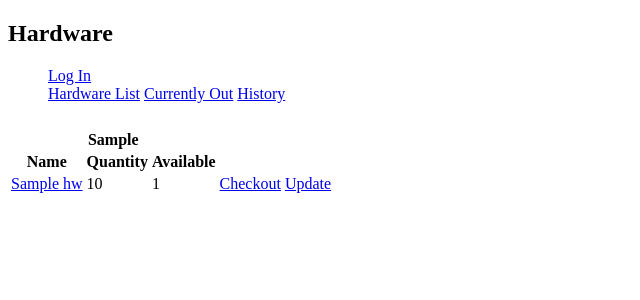
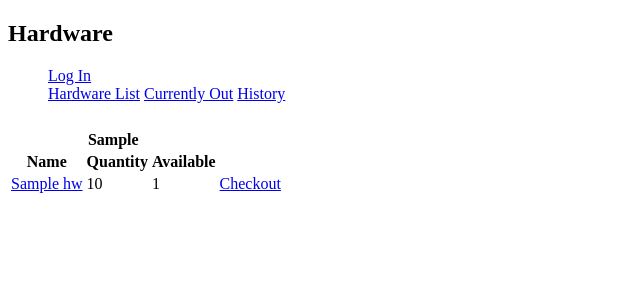
Before and after one commit to ACMWM/hardwarecheckout, a Flask app: page / in a window 1280 px wide. Shown: the top 300 px of the page, without its empty margins (0-640 px from the left). Run offline with Flask 2, Linux system fonts and the light colour scheme; tables that the repository leaves empty hold one stand-in row (values such as "Sample post"); parts of the project's set-up code (start-up, migrations or seed data) failed here and were passed over.

Commit message:
Remove update link from list
Can edit in show view

```diff
--- a/templates/list.html
+++ b/templates/list.html
@@ -29,7 +29,6 @@
 			<td> {{ i.quantity }} </td>
 			<td> {{ i.available }} </td>
 			<td> <a href="{{ url_for('checkout', id=i.id) }}">Checkout</a> </td>
-			<td><a href="{{ url_for('update', id=i.id) }}">Update</a> </td>
 		</tr>
 		{% endif %}
 	{% endfor %}
```
